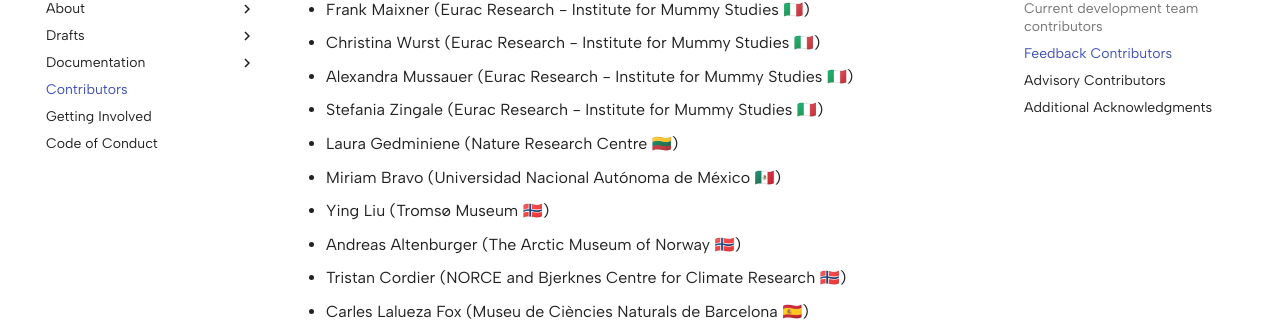
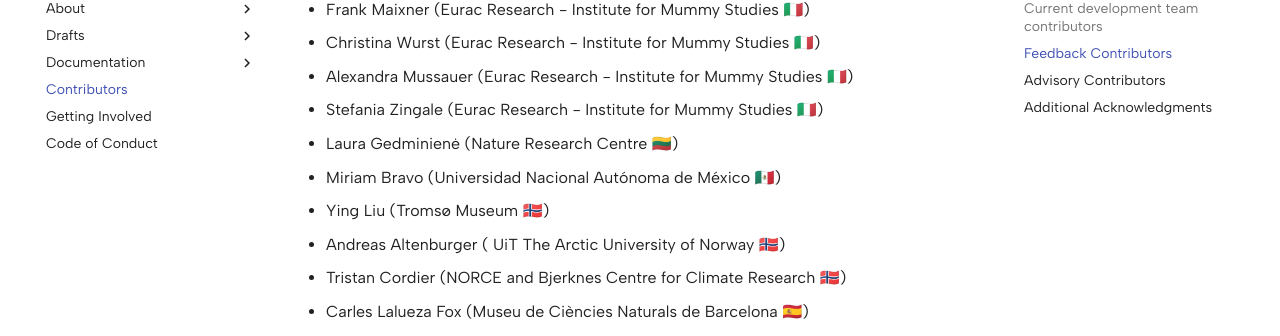
Before and after one commit to MIxS-MInAS/MIxS-MInAS.github.io, an MkDocs documentation site: the page built from docs/contributors.md, in a window 1280 px wide and 900 px high, scrolled down 2624 px. Shown: the part 126-462 px from the top of the window. Built offline with MkDocs 1.6.1 and Material for MkDocs 9.7.7, drawn with Linux system fonts in a browser that asks for light colours; comment, search, counter and statistics services are not loaded.

Commit message:
Update Andreas' affiliation

```diff
--- a/docs/contributors.md
+++ b/docs/contributors.md
@@ -82,10 +82,10 @@
 - Christina Wurst (Eurac Research - Institute for Mummy Studies 🇮🇹)
 - Alexandra Mussauer (Eurac Research - Institute for Mummy Studies 🇮🇹)
 - Stefania Zingale (Eurac Research - Institute for Mummy Studies 🇮🇹)
-- Laura Gedminiene (Nature Research Centre 🇱🇹)
+- Laura Gedminienė (Nature Research Centre 🇱🇹)
 - Miriam Bravo (Universidad Nacional Autónoma de México 🇲🇽)
 - Ying Liu (Tromsø Museum 🇳🇴)
-- Andreas Altenburger (The Arctic Museum of Norway 🇳🇴)
+- Andreas Altenburger ( UiT The Arctic University of Norway 🇳🇴)
 - Tristan Cordier (NORCE and Bjerknes Centre for Climate Research 🇳🇴)
 - Carles Lalueza Fox (Museu de Ciències Naturals de Barcelona 🇪🇸)
 - Pablo Librado (Institut de Biologia Evolutiva 🇪🇸)
```
